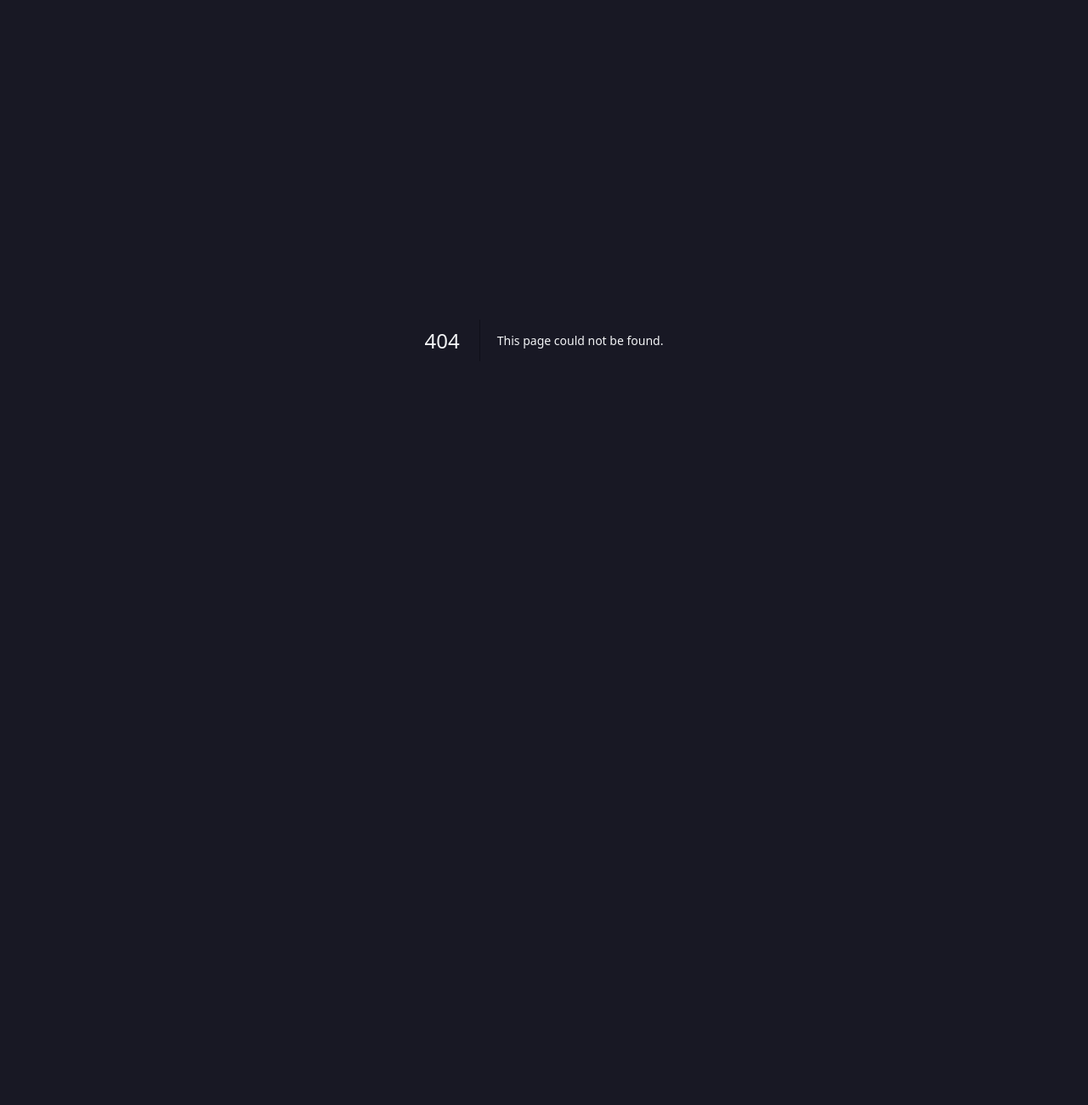
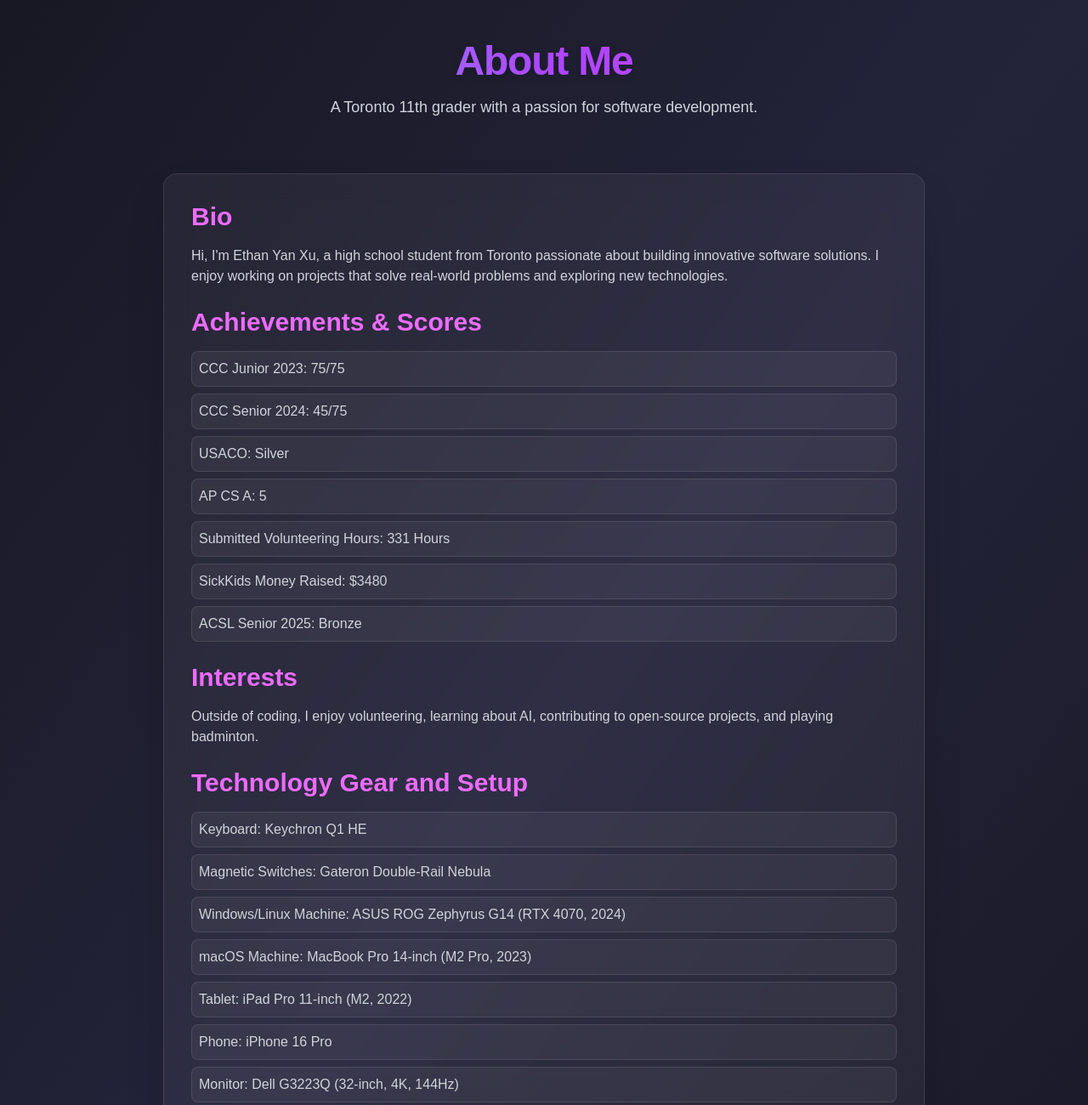
Before and after one commit to OoEthanoO/me, a Next.js app: page /about in a window 1280 px wide. Before the commit this address had no page. Shown: the top 1300 px of the page at 85% size. Before the commit the page ends 800 px from the top, so only its background shows below. Built offline with nearby package versions, Linux system fonts and the light colour scheme.

Commit message:
Add About Me section with achievements and technology gear details

```diff
--- /dev/null
+++ b/app/about/page.tsx
@@ -0,0 +1,57 @@
+import Link from 'next/link';
+import { gears } from '@/data/gear';
+import { achievements } from '@/data/achievements';
+
+export default function About() {
+  return (
+    <main className="page-container min-h-screen bg-gradient-to-br from-[#181824] via-[#23243a] to-[#181824] text-gray-100 px-4 py-12">
+      <header className="header-animation mb-16 text-center">
+        <h1 className="text-5xl font-extrabold tracking-tight mb-4 bg-gradient-to-r from-blue-400 via-purple-500 to-fuchsia-500 text-transparent bg-clip-text drop-shadow-lg">
+          About Me
+        </h1>
+        <p className="text-lg text-gray-300 max-w-xl mx-auto mb-6">
+          A Toronto 11th grader with a passion for software development.
+        </p>
+      </header>
+      <section className="max-w-4xl mx-auto bg-white/5 border border-white/10 rounded-2xl shadow-2xl p-8 backdrop-blur-lg project-detail">
+        <div className="project-detail-content">
+          <h2 className="text-3xl font-bold mb-4 text-fuchsia-400">Bio</h2>
+          <p className="text-gray-300 mb-6">
+            Hi, I&apos;m Ethan Yan Xu, a high school student from Toronto passionate about building innovative software solutions. I enjoy working on projects that solve real-world problems and exploring new technologies.
+          </p>
+          <h2 className="text-3xl font-bold mb-4 text-fuchsia-400">Achievements & Scores</h2>
+          <ul className="space-y-2 text-gray-300 mb-6">
+            {achievements.map((ach, index) => (
+              <li key={index} className="bg-white/5 p-2 rounded-lg border border-white/10">
+                {ach.name}: {ach.result}
+              </li>
+            ))}
+          </ul>
+          <h2 className="text-3xl font-bold mb-4 text-fuchsia-400">Interests</h2>
+          <p className="text-gray-300 mb-6">
+            Outside of coding, I enjoy volunteering, learning about AI, contributing to open-source projects, and playing badminton.
+          </p>
+          <h2 className="text-3xl font-bold mb-4 text-fuchsia-400">Technology Gear and Setup</h2>
+          <ul className="space-y-2 text-gray-300 mb-6">
+            {gears.map((gear, index) => (
+              <li key={index} className="bg-white/5 p-2 rounded-lg border border-white/10">
+                {gear.category}: {gear.model}
+              </li>
+            ))}
+          </ul>
+        </div>
+      </section>
+      <div className="mt-12 flex justify-center">
+        <Link
+          href="/"
+          className="back-home-btn inline-flex items-center gap-2 px-5 py-2 rounded-full bg-gradient-to-r from-blue-600 to-fuchsia-600 text-white font-semibold shadow hover:scale-105 transition-transform"
+        >
+          <svg width="20" height="20" fill="none" stroke="currentColor" strokeWidth="2" className="mr-2" viewBox="0 0 24 24">
+            <path d="M15 19l-7-7 7-7"/>
+          </svg>
+          Back to Home
+        </Link>
+      </div>
+    </main>
+  );
+}
--- a/app/page.tsx
+++ b/app/page.tsx
@@ -11,6 +11,7 @@ export default function Home() {
         <p className="text-lg text-gray-300 max-w-xl mx-auto mb-6">
           A Toronto 11th grader with a passion for software
         </p>
+        <div className="flex justify-center gap-4">
           <a
             href="https://github.com/OoEthanoO"
             target="_blank"
@@ -28,6 +29,13 @@ export default function Home() {
             </svg>
             GitHub
           </a>
+          <a
+            href="/about"
+            className="inline-flex items-center gap-2 px-4 py-2 rounded-full bg-white/10 border border-white/20 text-gray-200 hover:bg-white/20 hover:text-white hover:border-fuchsia-400 transition-all duration-300 hover:scale-105 backdrop-blur-sm"
+          >
+            About Me
+          </a>
+        </div>
       </header>
       <div className="projects-grid grid gap-12 md:grid-cols-2 lg:grid-cols-3">
         {projects.map((project) => (
--- /dev/null
+++ b/data/achievements.ts
@@ -0,0 +1,14 @@
+export interface Achievement {
+  name: string;
+  result: string;
+}
+
+export const achievements: Achievement[] = [
+  { name: "CCC Junior 2023", result: "75/75" },
+  { name: "CCC Senior 2024", result: "45/75" },
+  { name: "USACO", result: "Silver" },
+  { name: "AP CS A", result: "5" },
+  { name: "Submitted Volunteering Hours", result: "331 Hours" },
+  { name: "SickKids Money Raised", result: "$3480" },
+  { name: "ACSL Senior 2025", result: "Bronze" },
+];
--- /dev/null
+++ b/data/gear.ts
@@ -0,0 +1,19 @@
+export interface Gear {
+  category: string;
+  model: string;
+}
+
+export const gears: Gear[] = [
+  { category: "Keyboard", model: "Keychron Q1 HE" },
+  { category: "Magnetic Switches", model: "Gateron Double-Rail Nebula" },
+  { category: "Windows/Linux Machine", model: "ASUS ROG Zephyrus G14 (RTX 4070, 2024)" },
+  { category: "macOS Machine", model: "MacBook Pro 14-inch (M2 Pro, 2023)" },
+  { category: "Tablet", model: "iPad Pro 11-inch (M2, 2022)" },
+  { category: "Phone", model: "iPhone 16 Pro" },
+  { category: "Monitor", model: "Dell G3223Q (32-inch, 4K, 144Hz)" },
+  { category: "Mouse", model: "Razer Basilisk V3" },
+  { category: "Headset", model: "ASUS ROG Delta S" },
+  { category: "Earbuds", model: "Apple AirPods Pro (2nd Generation)" },
+  { category: "Portable SSD", model: "SanDisk Extreme Pro 1TB"},
+  { category: "Drawing Tablet", model: "Wacom Intuos S" },
+];
```
Lines whose indentation alone changed are shown as unchanged.
